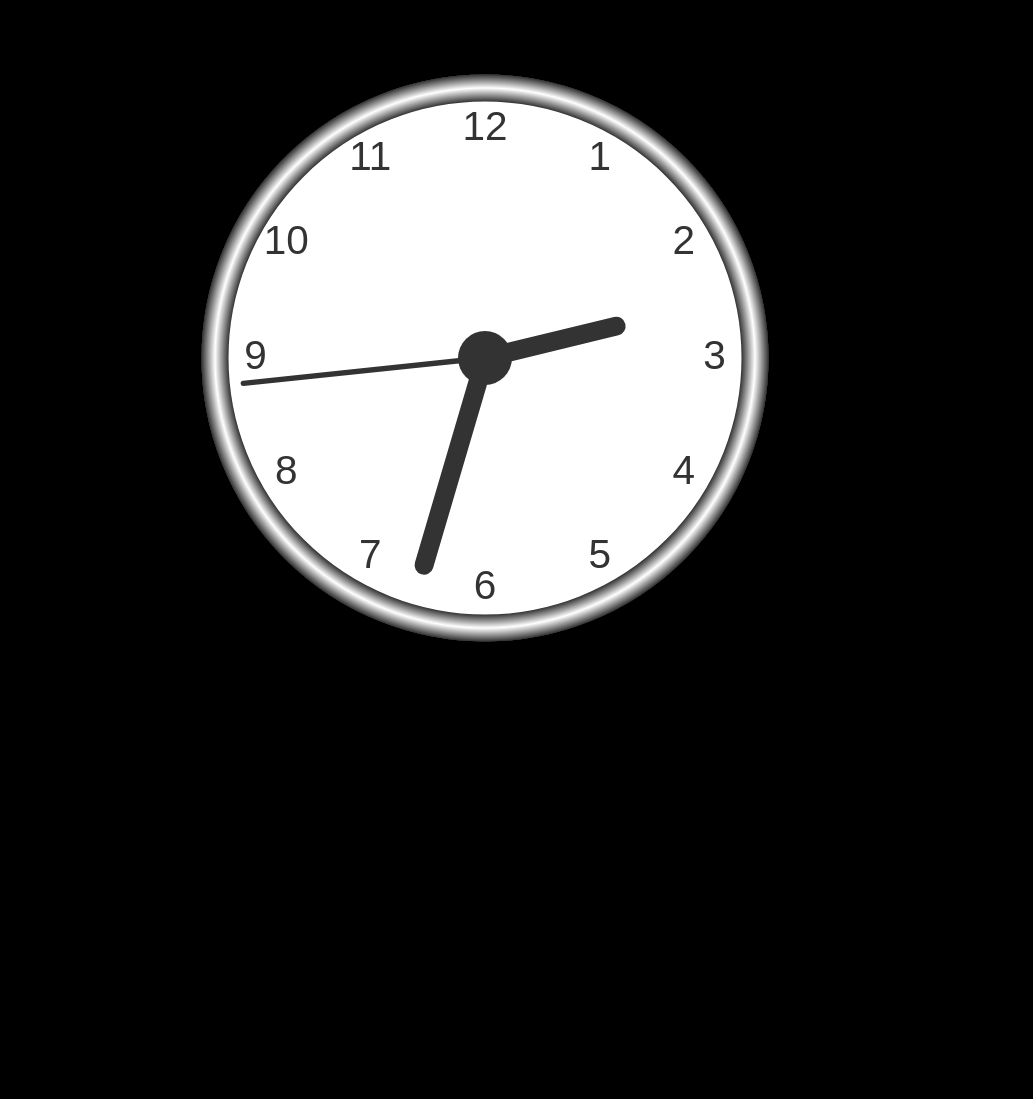
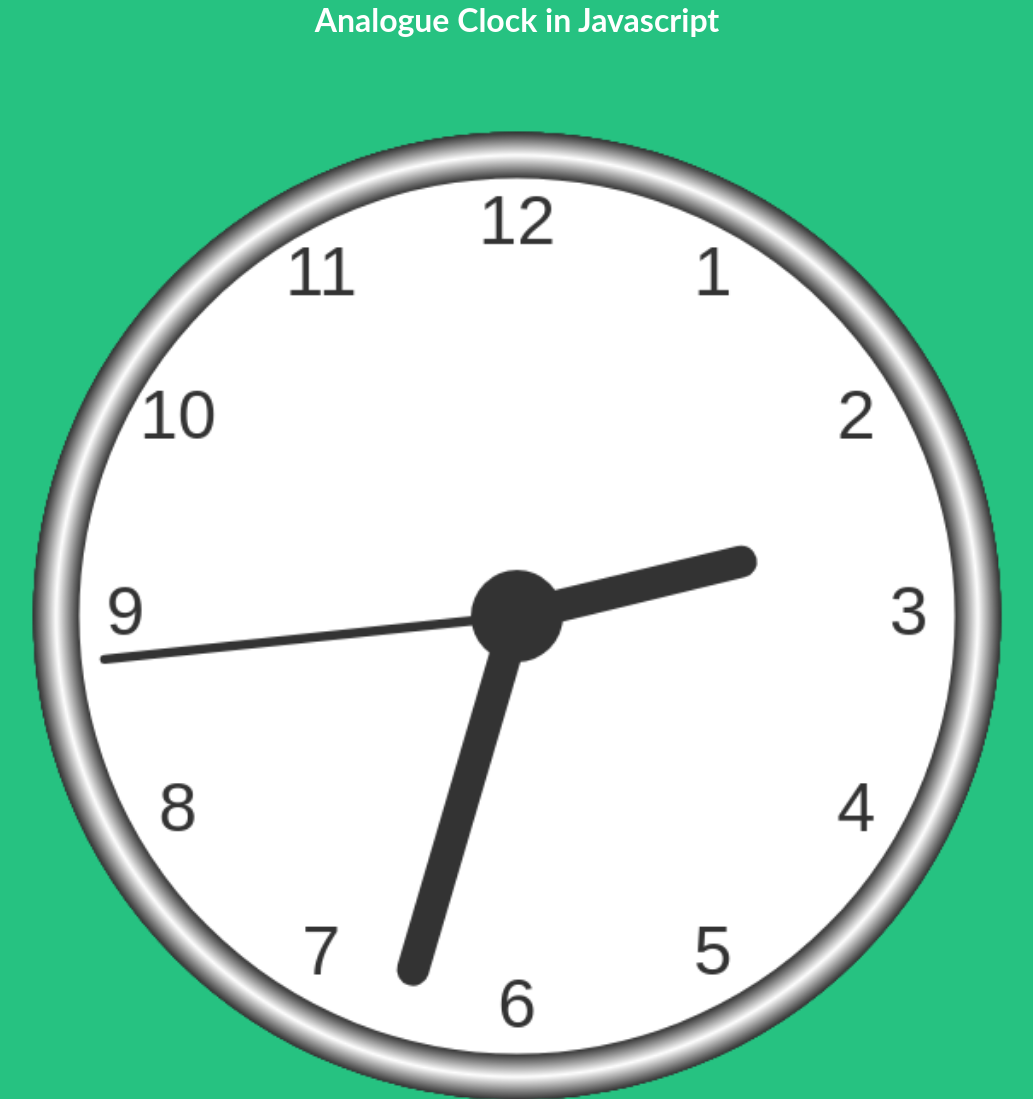
Before and after one commit to gabaugusto/javascript_basic_projects, a plain HTML site: page Analogue Clock App/clock.html in a window 1280 px wide. Shown: the top 1099 px of the page, without its empty margins (123-1156 px from the left). Before the commit the page ends 800 px from the top, so only its background shows below. Drawn offline with Linux system fonts and the light colour scheme.

Commit message:
updating interfaces

```diff
--- a/Analogue Clock App/clock.css
+++ /dev/null
@@ -1,11 +0,0 @@
-body {
-
-
-	background-color: #000;
-}
-
-#canvas{
-
-	margin-left:300px;
-	margin-top:50px;
-}
--- a/Analogue Clock App/clock.html
+++ b/Analogue Clock App/clock.html
@@ -1,15 +1,17 @@
 <!DOCTYPE html>
 <html>
-  <head>
-    <link rel="stylesheet" href="clock.css">
-    <title> Analogue Clock</title>
-  </head>
 
-  <body>
+<head>
+  <title>Analogue Clock in Javascript</title>
+	<link rel="stylesheet" type="text/css" href="styles.css">
+	<meta name="description" content="Analogue Clock in Javascript">
+	<meta name="viewport" content="width=device-width, initial-scale=1">
+</head>
 
-    <canvas id="canvas"  width="600" height="600"> </canvas>
+<body>
+  <h1>Analogue Clock in Javascript</h1>
+  <canvas id="canvas" class='canvas' width="600" height="600"> </canvas>
+  <script src="clock.js"></script>
+</body>
 
-    <script src ="clock.js"></script>
-
-</body>
 </html>
--- a/Analogue Clock App/clock.js
+++ b/Analogue Clock App/clock.js
@@ -9,7 +9,6 @@ function drawClock() {
   drawFace(ctx, radius);
   drawNumbers(ctx, radius);
   drawTime(ctx, radius);
-
 }
 
 function drawFace(ctx, radius) {
--- /dev/null
+++ b/Analogue Clock App/styles.css
@@ -0,0 +1,26 @@
+* {
+	padding: 0;
+	margin: 0;
+	font-family: 'Lato', Arial, sans-serif;
+	font-size: 100%;
+	line-height: 1.25;
+	color: #FFF;
+    box-sizing: border-box;
+}
+
+body {
+	background: #26C281;
+	color: rgba(0, 0, 0, 0.45);
+}
+
+.canvas {
+    margin: 5% auto 0;
+    width: 80%;
+    display: block;
+}
+
+h1 {
+	width: 100%;
+	font-size: 2em;
+	text-align: center;
+}
--- a/BMI Calculator App/styles.css
+++ b/BMI Calculator App/styles.css
@@ -21,6 +21,7 @@ body {
 h1 {
 	width: 100%;
 	font-size: 2em;
+	text-align: center;
 }
 
 .info {
```
